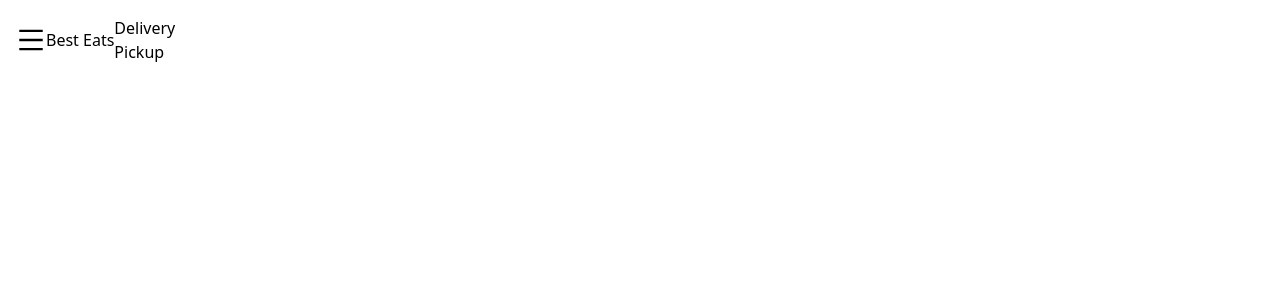
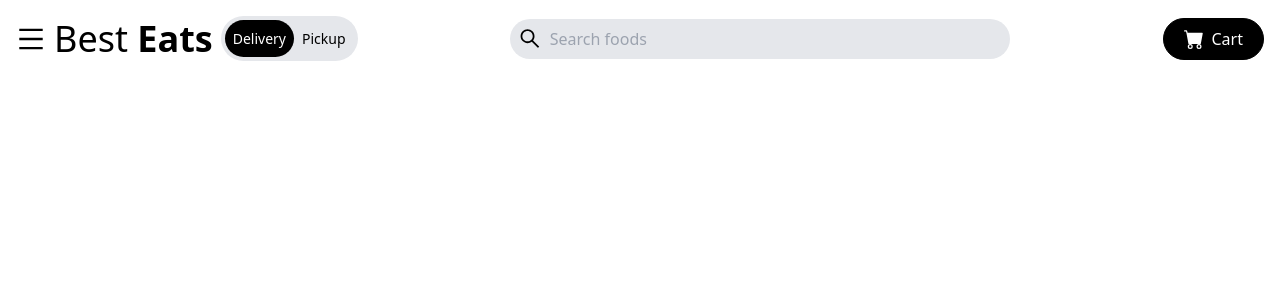
Before and after one commit to unclejames2610/Food-Website, a React (Create React App) app: page / in a window 1280 px wide. Shown: the top 300 px of the page. Built offline with nearby package versions, Linux system fonts and the light colour scheme.

Commit message:
navbar-top

```diff
--- a/src/components/Navbar.jsx
+++ b/src/components/Navbar.jsx
@@ -1,5 +1,6 @@
 import React from "react";
-import { AiOutlineMenu } from "react-icons/ai";
+import { AiOutlineMenu, AiOutlineSearch } from "react-icons/ai";
+import { BsFillCartFill } from "react-icons/bs";
 
 const Navbar = () => {
   return (
@@ -9,14 +10,29 @@ const Navbar = () => {
         <div className="cursor-pointer">
           <AiOutlineMenu size={30} />
         </div>
-        <h1>
-          Best <span>Eats</span>
+        <h1 className="text-2xl sm:text-3xl lg:text-4xl px-2">
+          Best <span className="font-bold">Eats</span>
         </h1>
-        <div>
-          <p>Delivery</p>
-          <p>Pickup</p>
+        <div className="hidden lg:flex items-center bg-gray-200 rounded-full p-1 text-[14px]">
+          <p className="bg-black text-white rounded-full p-2">Delivery</p>
+          <p className="p-2">Pickup</p>
         </div>
       </div>
+
+      {/* Search Input */}
+
+      <div className="bg-gray-200 rounded-full flex items-center px-2 w-[200px] sm:w-[400px] lg:w-[500px]">
+        <AiOutlineSearch size={25} />
+        <input
+          type="text"
+          placeholder="Search foods"
+          className="bg-transparent p-2 w-full focus:outline-none"
+        />
+      </div>
+      {/* Cart button */}
+      <button className="bg-black text-white hidden md:flex items-center py-2 rounded-full">
+        <BsFillCartFill size={20} className="mr-2" /> Cart
+      </button>
     </div>
   );
 };
```
